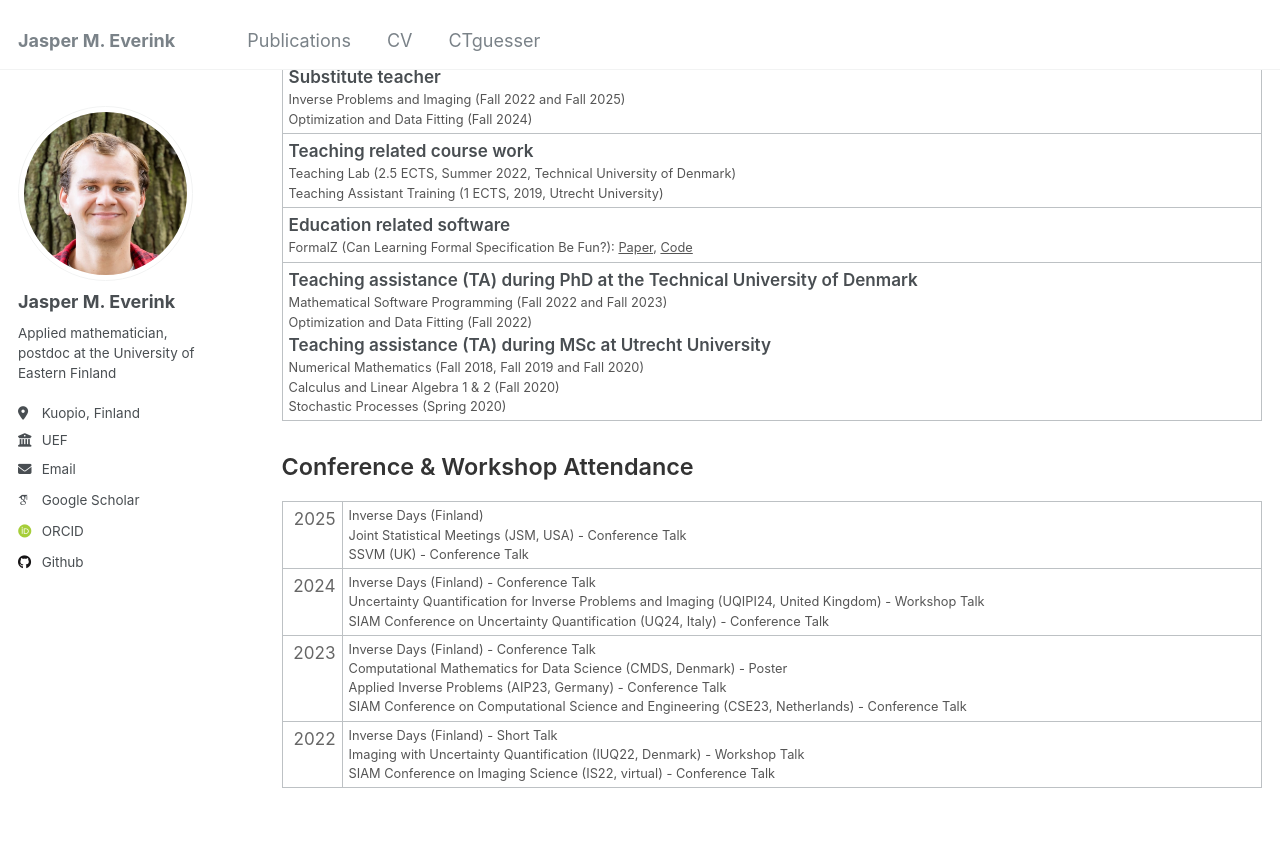
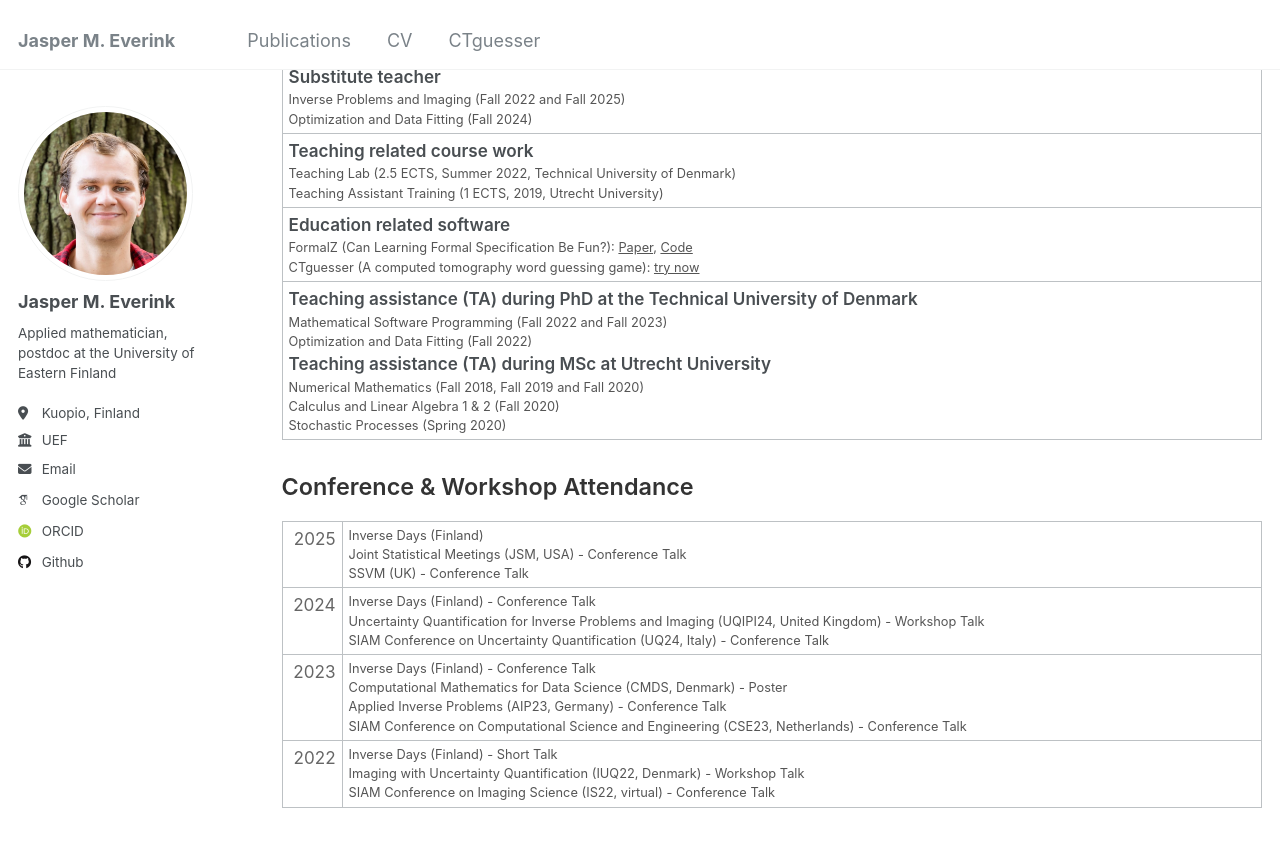
Before and after one commit to jeverink/jeverink.github.io, a Jekyll site: the page built from _pages/cv.md, in a window 1280 px wide and 900 px high, scrolled down 986 px. Shown: the top 847 px of the window. Built offline with Jekyll 4.4.1, drawn with Linux system fonts in a browser that asks for light colours; some web fonts are replaced.

Commit message:
Small tweaks

```diff
--- a/_pages/cv.md
+++ b/_pages/cv.md
@@ -378,7 +378,8 @@ redirect_from:
       <tr>
         <td>
           <div class="pub-title">Education related software</div>
-          <div class="pub-authors">FormalZ (Can Learning Formal Specification Be Fun?): <a href="https://ieeexplore.ieee.org/abstract/document/8802100">Paper</a>, <a href="https://github.com/FormalZ">Code</a>
+          <div class="pub-authors">FormalZ (Can Learning Formal Specification Be Fun?): <a href="https://ieeexplore.ieee.org/abstract/document/8802100">Paper</a>, <a href="https://github.com/FormalZ">Code</a><br>
+           CTguesser (A computed tomography word guessing game): <a href="https://jeverink.github.io/other/CTguesser/">try now</a>
           </div>
         </td>
       </tr>
--- a/other/CTguesser/css/intro_style.css
+++ b/other/CTguesser/css/intro_style.css
@@ -104,6 +104,7 @@
 
   display: flex;
   flex-direction: column;
+  width: 100%;
 }
 
 #tutorialBody {
@@ -129,7 +130,7 @@
 }
 
 #tutorialFooter button {
-  width: 100%;
+  width: 60%;
   margin-top: 1rem;
 }
 
@@ -138,6 +139,6 @@
 }
 
 #tutorialImage {
-  max-width: 60%;
+  max-width: 13em;
   border-radius: 10px;
 }
```
